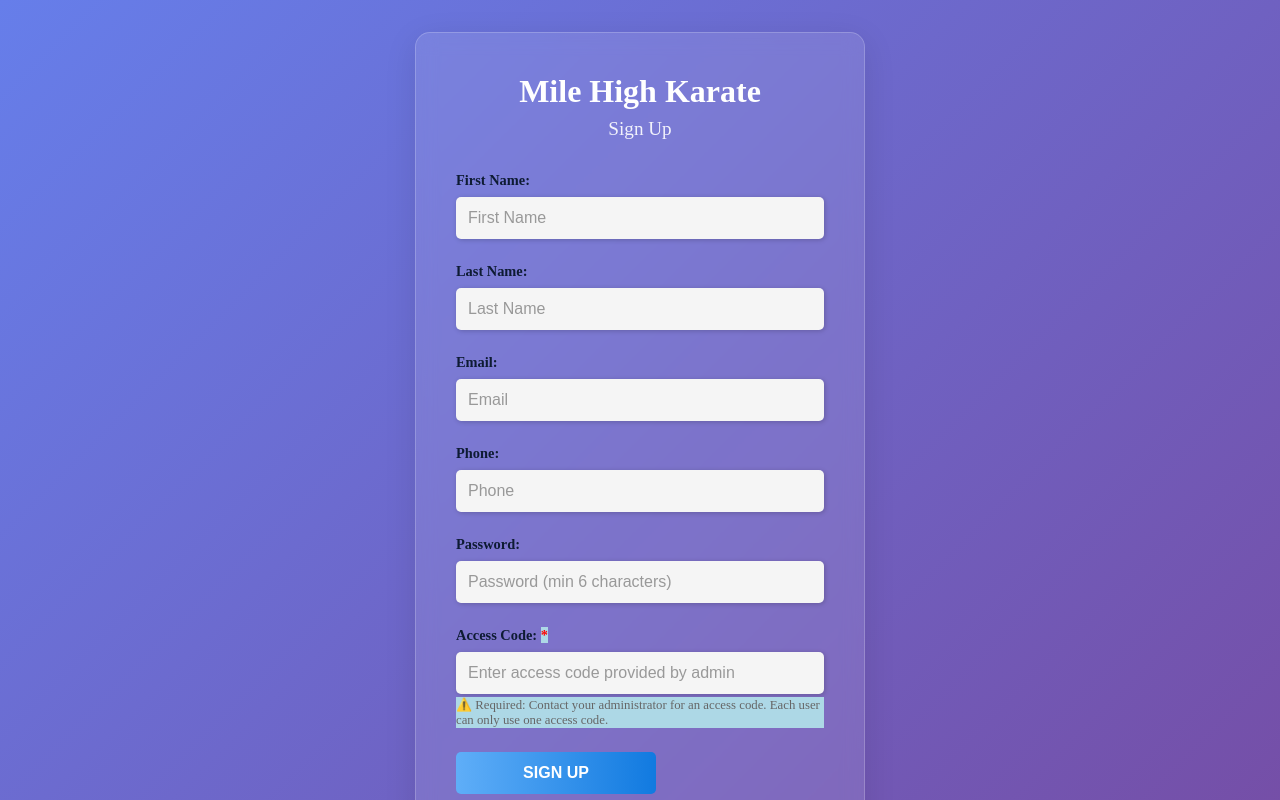
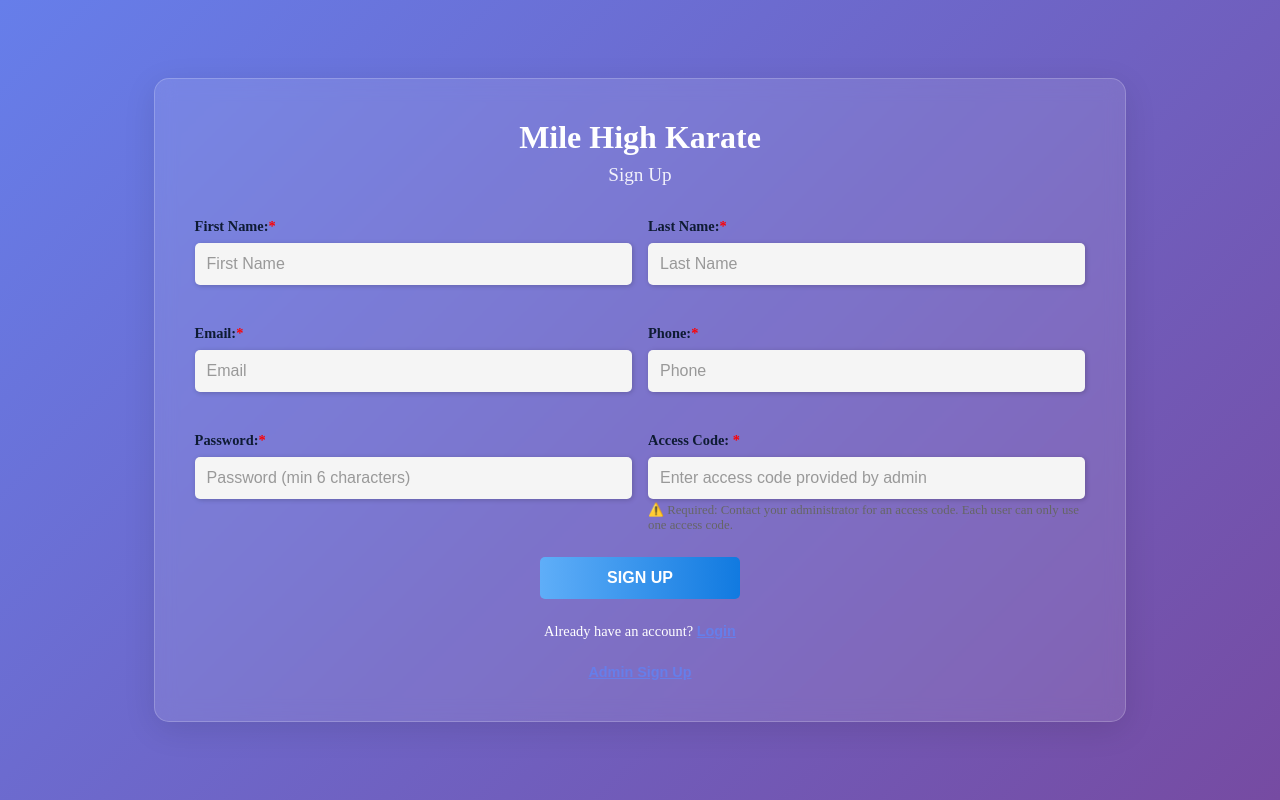
Before and after one commit to ZacksBroDev/MHKWebsite, a React (Vite) app: page / in a window 1280 px wide. Both pictures are taken after a click on the button "Sign Up". Shown: the top 800 px of the page. Built offline with nearby package versions, Linux system fonts and the light colour scheme.

Commit message:
authform css/ jsx changes

```diff
--- a/src/components/AuthForm.css
+++ b/src/components/AuthForm.css
@@ -12,8 +12,7 @@
   backdrop-filter: blur(10px);
   border-radius: 15px;
   padding: 2.5rem;
-  width: 100%;
-  max-width: 450px;
+  width: 80%;
   box-shadow: 0 8px 32px rgba(0, 0, 0, 0.1);
   border: 1px solid rgba(255, 255, 255, 0.2);
 }
@@ -33,6 +32,12 @@
   font-size: 1.2rem;
   font-weight: 500;
 }
+form{
+  display: flex;
+  flex-direction: column;
+  justify-content: center;
+  align-items: center;
+}
 
 .form-group {
   margin-bottom: 1.5rem;
@@ -45,6 +50,10 @@
   font-weight: 600;
   font-size: 0.9rem;
 }
+.form-group label span,.form-group small{
+  background-color: transparent;
+}
+
 
 .form-group input {
   width: 100%;
@@ -78,7 +87,7 @@
   font-weight: 600;
   cursor: pointer;
   transition: all 0.3s ease;
-  margin-bottom: 1rem;
+  margin-bottom: 0 auto;
 }
 
 .submit-btn:hover:not(:disabled) {
@@ -133,6 +142,16 @@ form{
   background-color: transparent;
 }
 
+.signup-form {
+  display: grid;
+  grid-template-columns: 1fr 1fr;
+  gap: 1rem;
+  background-color: transparent;
+}
+.auth-links{
+  background-color: transparent;
+}
+
 @media (max-width: 480px) {
   .auth-container {
     padding: 1rem;
--- a/src/components/AuthForm.jsx
+++ b/src/components/AuthForm.jsx
@@ -125,19 +125,19 @@ const AuthForm = () => {
             // Login fields
             <>
               <div className="form-group">
-                <label>Username or Email:</label>
+                <label>Email:<span style={{color: 'red'}}>*</span></label>
                 <input
                   type="text"
                   name="username"
                   value={formData.username}
                   onChange={handleChange}
-                  placeholder="Enter your username or email"
+                  placeholder="Email"
                   required
                 />
               </div>
 
               <div className="form-group">
-                <label>Password:</label>
+                <label>Password:<span style={{color: 'red'}}>*</span></label>
                 <input
                   type="password"
                   name="password"
@@ -150,9 +150,9 @@ const AuthForm = () => {
             </>
           ) : (
             // Signup fields
-            <>
+            <div className='signup-form'>
               <div className="form-group">
-                <label>First Name:</label>
+                <label>First Name:<span style={{color: 'red'}}>*</span></label>
                 <input
                   type="text"
                   name="firstName"
@@ -164,7 +164,7 @@ const AuthForm = () => {
               </div>
 
               <div className="form-group">
-                <label>Last Name:</label>
+                <label>Last Name:<span style={{color: 'red'}}>*</span></label>
                 <input
                   type="text"
                   name="lastName"
@@ -176,7 +176,7 @@ const AuthForm = () => {
               </div>
 
               <div className="form-group">
-                <label>Email:</label>
+                <label>Email:<span style={{color: 'red'}}>*</span></label>
                 <input
                   type="email"
                   name="email"
@@ -188,19 +188,12 @@ const AuthForm = () => {
               </div>
 
               <div className="form-group">
-                <label>Phone:</label>
-                <input
-                  type="tel"
-                  name="phone"
-                  value={formData.phone}
-                  onChange={handleChange}
-                  placeholder="Phone"
-                  required
-                />
+                <label>Phone:<span style={{color: 'red'}}>*</span></label>
+                <input type="tel" name="phone" value={formData.phone} onChange={handleChange} placeholder="Phone" required/>
               </div>
 
               <div className="form-group">
-                <label>Password:</label>
+                <label>Password:<span style={{color: 'red'}}>*</span></label>
                 <input
                   type="password"
                   name="password"
@@ -257,11 +250,11 @@ const AuthForm = () => {
                     required
                   />
                   <small style={{color: '#f57c00', fontSize: '0.8rem'}}>
-                    🔐 Contact your system administrator for the admin password
+                    Contact your system administrator for the admin password
                   </small>
                 </div>
               )}
-            </>
+            </div>
           )}
 
           <button
```
